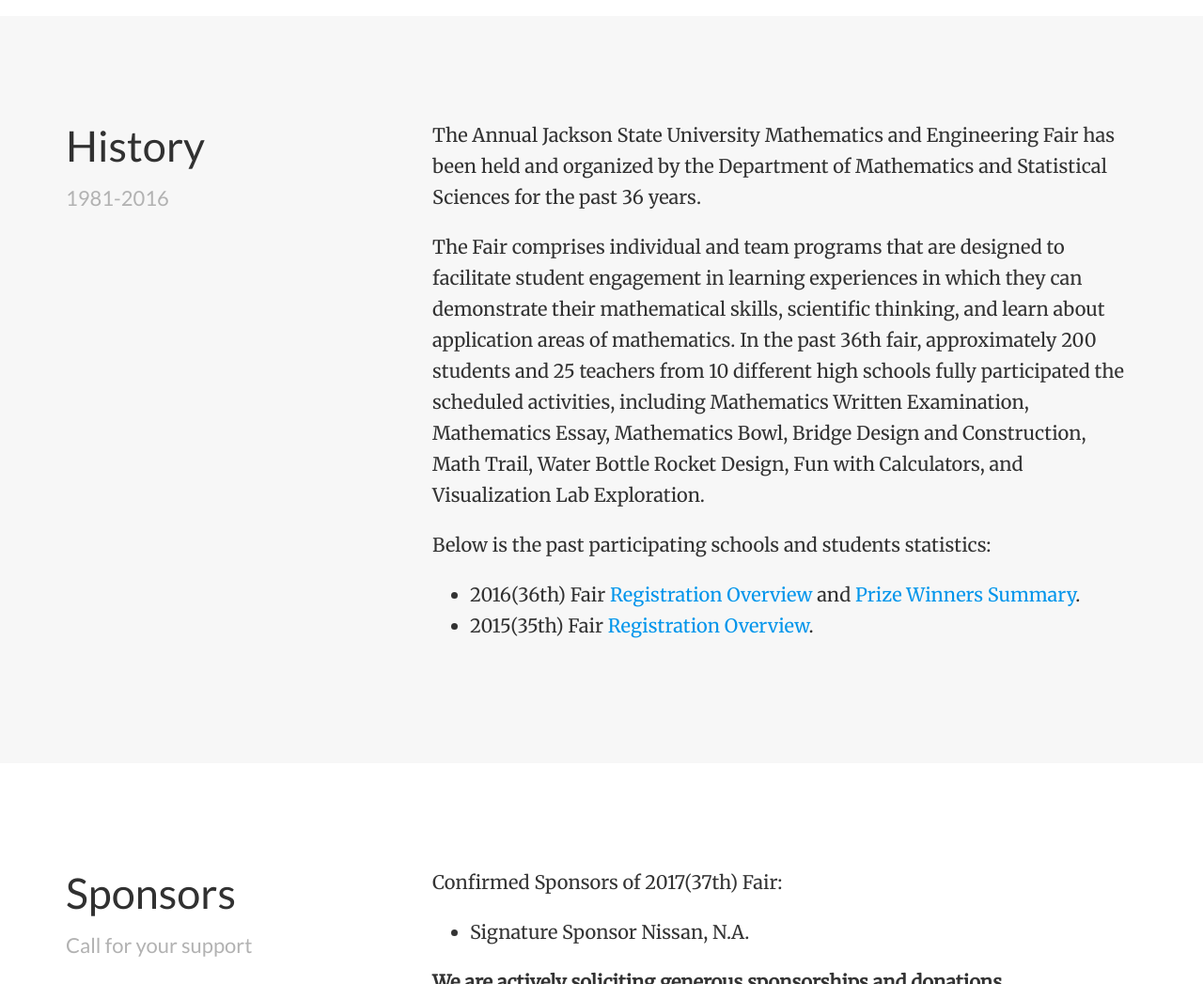
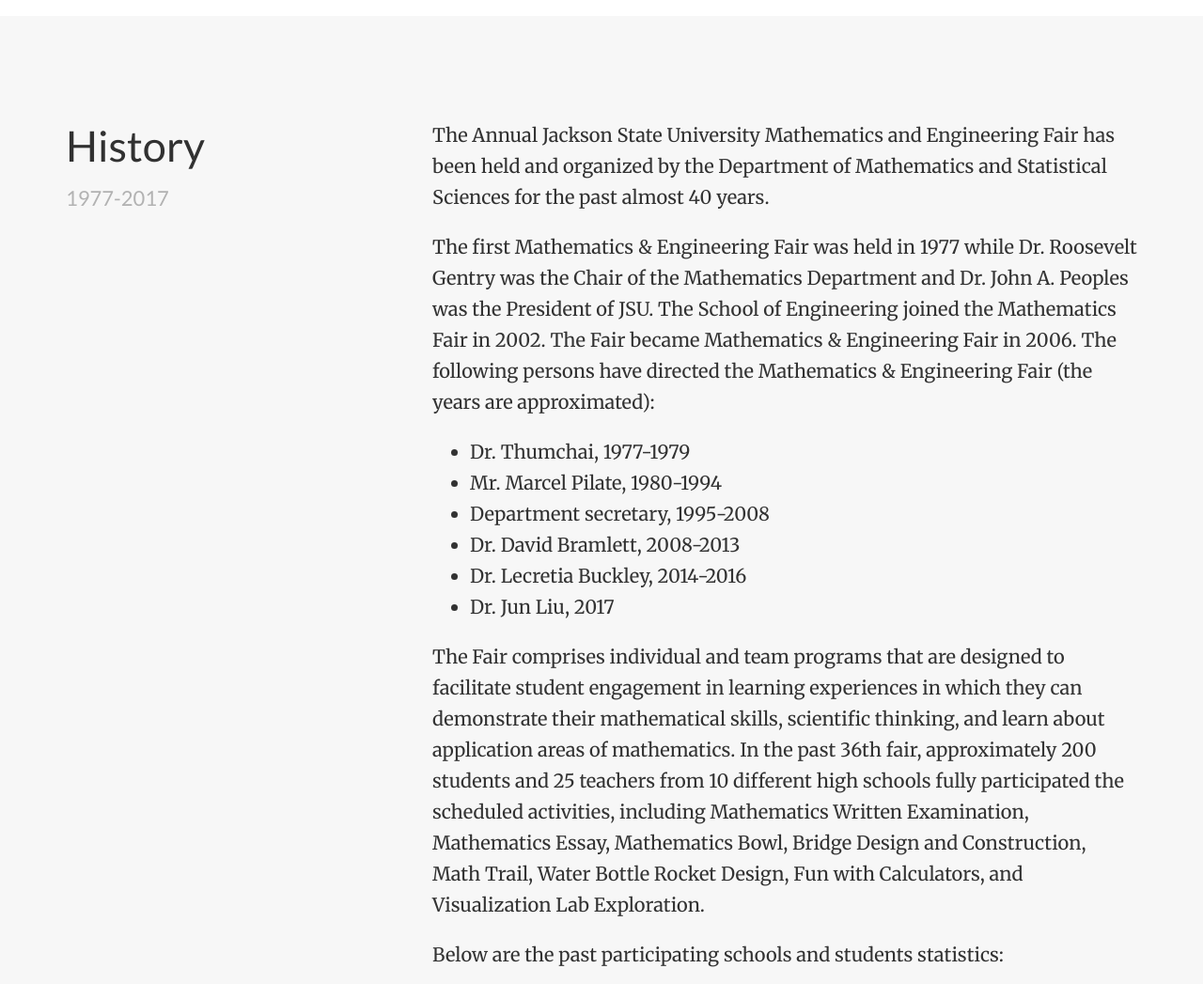
Before and after one commit to jsumsmef/jsumsmef.github.io, a plain HTML site: page index.html in a window 1280 px wide. Shown: the part 3920-4967 px from the top of the page at 94% size. Drawn offline with nearby package versions, Linux system fonts and the light colour scheme; some packages are replaced by stand-ins of ours.

Commit message:
Updating site

```diff
--- a/index.html
+++ b/index.html
@@ -373,11 +373,26 @@ Each nominated student is required to submit a personal statement (1-2 pages) on
 <div class="row">
   <div class="col-xs-12 col-md-4 section-heading">
     <h1>History</h1>
-    <p>1981-2016</p>
+    <p>1977-2017</p>
   </div>
   <div class="col-xs-12 col-md-8">
     <p>The Annual Jackson State University Mathematics and Engineering Fair has been held
-and organized by the Department of Mathematics and Statistical Sciences for the past 36 years.</p>
+and organized by the Department of Mathematics and Statistical Sciences for the past almost 40 years.</p>
+
+<p>The first Mathematics &amp; Engineering Fair was held in 1977 while Dr. Roosevelt Gentry was
+the Chair of the Mathematics Department and Dr. John A. Peoples was the President of JSU.
+The School of Engineering joined the Mathematics Fair in 2002.
+The Fair became Mathematics &amp; Engineering Fair in 2006.
+The following persons have directed the Mathematics &amp; Engineering Fair (the years are approximated):</p>
+
+<ul>
+<li>Dr. Thumchai, 1977-1979</li>
+<li>Mr. Marcel Pilate, 1980-1994</li>
+<li>Department secretary, 1995-2008</li>
+<li>Dr. David Bramlett, 2008-2013</li>
+<li>Dr. Lecretia Buckley, 2014-2016</li>
+<li>Dr. Jun Liu, 2017</li>
+</ul>
 
 <p>The Fair comprises individual and team programs that are designed to facilitate student engagement
 in learning experiences in which they can demonstrate their mathematical skills, scientific thinking,
@@ -386,7 +401,7 @@ and 25 teachers from 10 different high schools fully participated the scheduled
 including Mathematics Written Examination, Mathematics Essay, Mathematics Bowl, Bridge Design
 and Construction, Math Trail, Water Bottle Rocket Design, Fun with Calculators, and Visualization Lab Exploration.</p>
 
-<p>Below is the past participating schools and students statistics:</p>
+<p>Below are the past participating schools and students statistics:</p>
 
 <ul>
 <li>2016(36th) Fair <a href="/pdf/registration.overview.MEF.2016.docx">Registration Overview</a> and <a href="/pdf/winners.summary.2016.pdf">Prize Winners Summary</a>.</li>
```
Also changed, not shown: img/nissan2.jpg (added).
